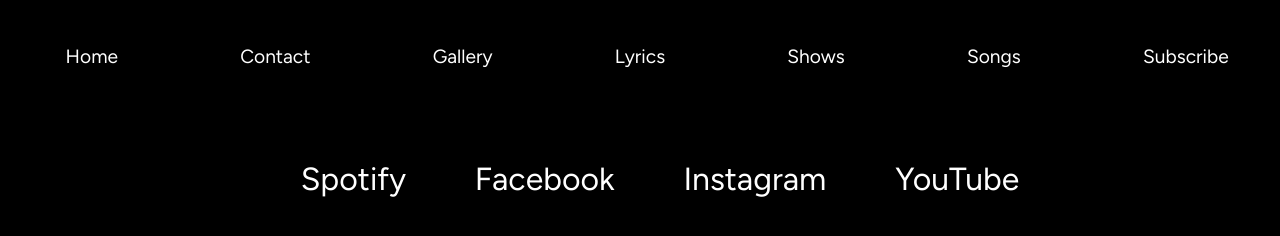
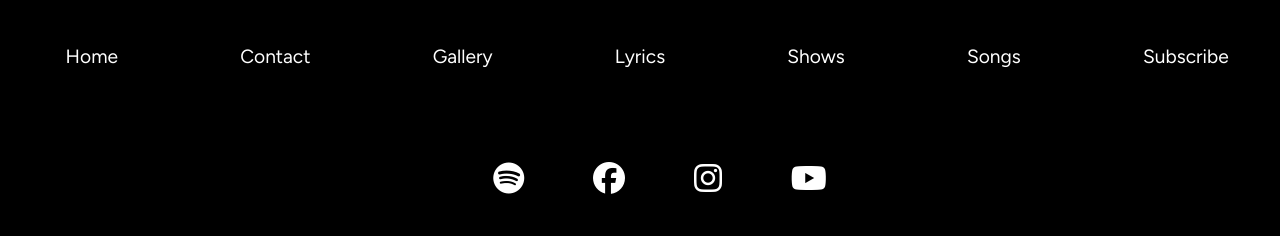
Before and after one commit to TheRealPrateek/musician_site, a plain HTML site: page contact.html in a window 1280 px wide. Drawn offline with Linux system fonts and the light colour scheme.

Commit message:
actually added the icons last commit was just the script

```diff
--- a/contact.html
+++ b/contact.html
@@ -32,10 +32,10 @@
     <footer class="footer">
         <h3>Follow me on social media!</h3>
         <ul>
-            <li><a href="https://open.spotify.com/artist/2T8rs0Kx3oNkNq1BtLziIL?si=nADb16QlRAufTOP3004BOQ">Spotify</a></li>
-            <li><a href="https://www.facebook.com/prateekmusic">Facebook</a></li>
-            <li><a href="https://www.instagram.com/prateekmusic/">Instagram</a></li>
-            <li><a href="https://www.youtube.com/channel/UCLF9VLorWkJrpIyTPEsZEgw">YouTube</a></li>
+            <li><a href="https://open.spotify.com/artist/2T8rs0Kx3oNkNq1BtLziIL?si=nADb16QlRAufTOP3004BOQ"><i class="fa-brands fa-spotify"></i></a></li>
+            <li><a href="https://www.facebook.com/prateekmusic"><i class="fa-brands fa-facebook"></i></a></li>
+            <li><a href="https://www.instagram.com/prateekmusic/"><i class="fa-brands fa-instagram"></i></a></li>
+            <li><a href="https://www.youtube.com/channel/UCLF9VLorWkJrpIyTPEsZEgw"><i class="fa-brands fa-youtube"></i></a></li>
         </ul>
     </footer>
 </body>
```
Also changed, not shown: gallery.html (+4 -4 lines), lyrics.html (+4 -4 lines), shows.html (+4 -4 lines), songs.html (+4 -4 lines), subscribe.html (+4 -4 lines).
